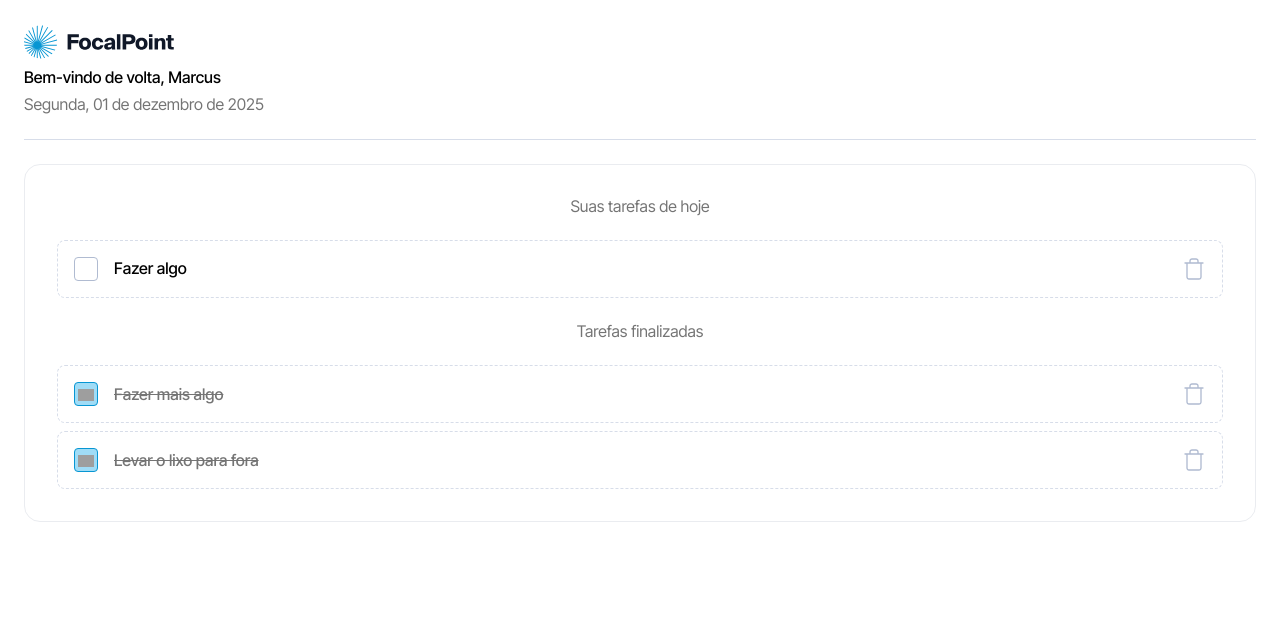
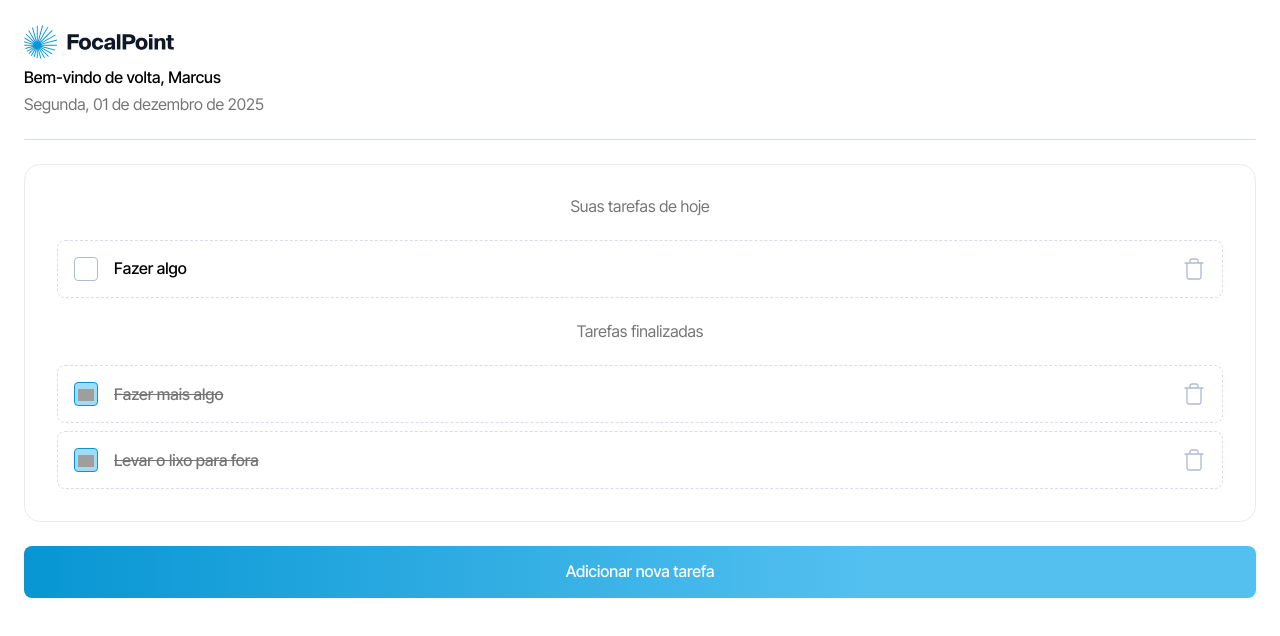
Before and after one commit to Typhonn003/testelegaplan, a Next.js app: page / in a window 1280 px wide. Shown: the top 636 px of the page. Built offline with nearby package versions, Linux system fonts and the light colour scheme; grey boxes are pictures that could not be loaded.

Commit message:
feat: new todo button, change styles

```diff
--- a/src/app/page.tsx
+++ b/src/app/page.tsx
@@ -1,7 +1,9 @@
 "use client";
 import Image from "next/image";
 import "./styles/header.scss";
-import "./styles/main.scss";
+import "./styles/todoList.scss";
+import "./styles/button.scss";
+import "./styles/container.scss";
 import { TodoCard } from "./components/TodoCard";
 import { useState } from "react";
 
@@ -35,14 +37,14 @@ export default function Home() {
   };
 
   return (
-    <>
+    <div className="container">
       <header className="header">
         <Image src="/logo.svg" alt="Logo do site" width="150" height="36" />
         <h1>Bem-vindo de volta, Marcus</h1>
         <span>Segunda, 01 de dezembro de 2025</span>
       </header>
       <main>
-        <div className="container">
+        <div className="todoList">
           <h2>Suas tarefas de hoje</h2>
           <ul>
             {todoList
@@ -68,7 +70,8 @@ export default function Home() {
               ))}
           </ul>
         </div>
+        <button className="btn">Adicionar nova tarefa</button>
       </main>
-    </>
+    </div>
   );
 }
--- /dev/null
+++ b/src/app/styles/button.scss
@@ -0,0 +1,11 @@
+.btn {
+  width: 100%;
+  background: linear-gradient(90deg, #0796d3 0%, #53c0f0 68.65%);
+  padding: 1rem 24px;
+  border: none;
+  border-radius: 0.5rem;
+  color: #fff;
+  font-weight: 500;
+  font-size: 1rem;
+  line-height: 1.21rem;
+}
--- /dev/null
+++ b/src/app/styles/container.scss
@@ -0,0 +1,3 @@
+.container {
+  margin: 1.5rem;
+}
--- a/src/app/styles/header.scss
+++ b/src/app/styles/header.scss
@@ -4,7 +4,7 @@
   gap: 0.5rem;
   border-bottom: 0.0625rem solid #d7dde9;
   padding-bottom: 1.5rem;
-  margin: 1.5rem;
+  margin-bottom: 1.5rem;
 
   h1 {
     font-weight: 500;
--- a/src/app/styles/main.scss
+++ b/src/app/styles/todoList.scss
@@ -1,11 +1,11 @@
-.container {
+.todoList {
   display: flex;
   flex-direction: column;
   gap: 1.5rem;
   border: 0.0625rem solid #eaecf0;
-  margin: 1.5rem;
   border-radius: 1rem;
   padding: 2rem;
+  margin-bottom: 1.5rem;
 
   h2 {
     font-weight: 400;
```
